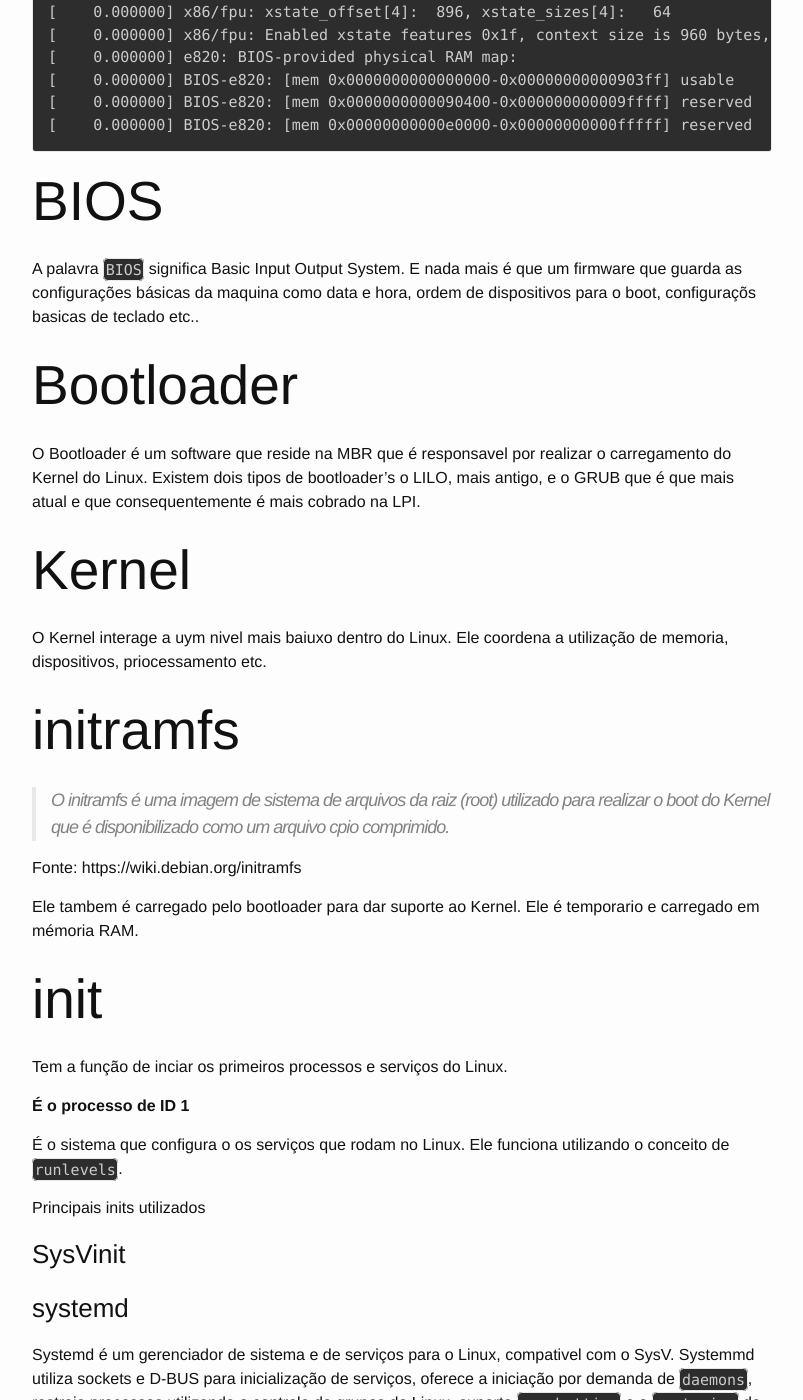
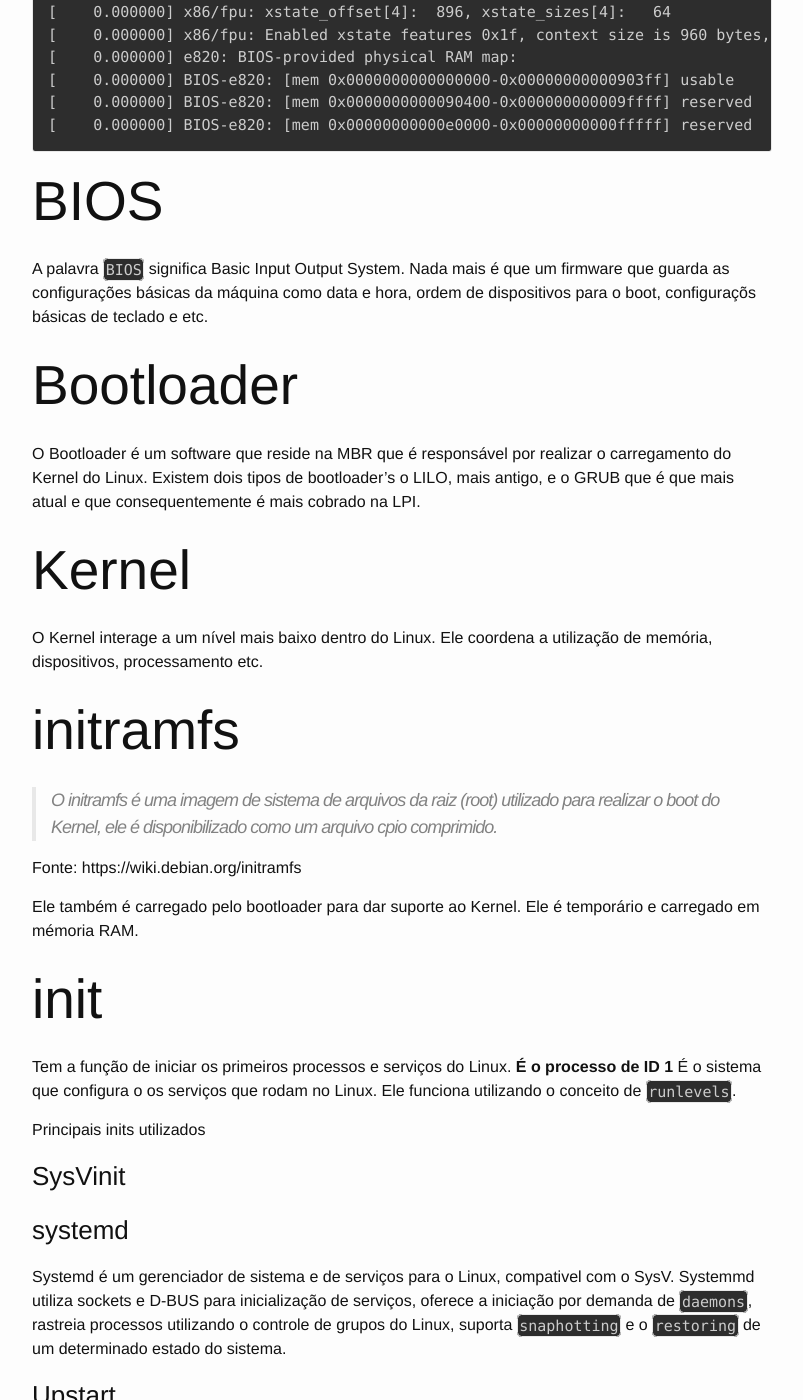
Before and after one commit to alphabraga/lpic1, a Jekyll site: the page built from topicos/101/101-2-inicialzar-o-sistema.md, in a window 1280 px wide and 1400 px high, scrolled down 1212 px. Shown: the whole window, without its empty margins (238-1041 px from the left). Built offline with Jekyll 4.4.1, drawn with Linux system fonts in a browser that asks for light colours; some of the changed text lies outside the part shown.

Commit message:
atualizações

```diff
--- a/topicos/101/101-2-inicialzar-o-sistema.md
+++ b/topicos/101/101-2-inicialzar-o-sistema.md
@@ -55,30 +55,27 @@
 
 ## BIOS
 
-A palavra `BIOS` significa Basic Input Output System. E nada mais é que um firmware que guarda as configurações básicas da maquina como data e hora, ordem de dispositivos para o boot, configuraçõs basicas de teclado etc..
+A palavra `BIOS` significa Basic Input Output System. Nada mais é que um firmware que guarda as configurações básicas da máquina como data e hora, ordem de dispositivos para o boot, configuraçõs básicas de teclado e etc.
 
 ## Bootloader
 
-O Bootloader é um software que reside na MBR que é responsavel por realizar o carregamento do Kernel do Linux. Existem dois tipos de bootloader's o LILO, mais antigo, e o GRUB que é que mais atual e que consequentemente é mais cobrado na LPI.
+O Bootloader é um software que reside na MBR que é responsável por realizar o carregamento do Kernel do Linux. Existem dois tipos de bootloader's o LILO, mais antigo, e o GRUB que é que mais atual e que consequentemente é mais cobrado na LPI.
 
 ## Kernel
 
-O Kernel interage a uym nivel mais baiuxo dentro do Linux. Ele coordena a utilização de memoria, dispositivos, priocessamento etc.
+O Kernel interage a um nível mais baixo dentro do Linux. Ele coordena a utilização de memória, dispositivos, processamento etc.
 
 ## initramfs
 
-> O initramfs é uma imagem de sistema de arquivos da raiz (root) utilizado para realizar o boot do Kernel que é disponibilizado como um arquivo cpio comprimido.
+> O initramfs é uma imagem de sistema de arquivos da raiz (root) utilizado para realizar o boot do Kernel, ele é disponibilizado como um arquivo cpio comprimido.
 
 Fonte: https://wiki.debian.org/initramfs
 
-Ele tambem é carregado pelo bootloader para dar suporte ao Kernel. Ele é temporario e carregado em mémoria RAM.
+Ele também é carregado pelo bootloader para dar suporte ao Kernel. Ele é temporário e carregado em mémoria RAM.
 
 ## init
 
-Tem a função de inciar os primeiros processos e serviços do Linux.
-
-**É o processo de ID 1**
-
+Tem a função de iniciar os primeiros processos e serviços do Linux. **É o processo de ID 1**
 É o sistema que configura o os serviços que rodam no Linux. Ele funciona utilizando o conceito de `runlevels`.
 
 Principais inits utilizados
@@ -89,4 +86,4 @@
 
 Systemd é um gerenciador de sistema e de serviços para o Linux, compativel com o SysV. Systemmd utiliza sockets e D-BUS para inicialização de serviços, oferece a iniciação por demanda de `daemons`, rastreia processos utilizando o controle de grupos do Linux, suporta `snaphotting` e o `restoring` de um determinado estado do sistema.
 
-### upstart
+### Upstart
```
Also changed, not shown: other parts of topicos/101/101-2-inicialzar-o-sistema.md (+5 -5 lines), topicos/101/101-3-mudar-runlevels-boot-targets-and-shutdown-or-reboot-system.md (+1 -1 lines).
